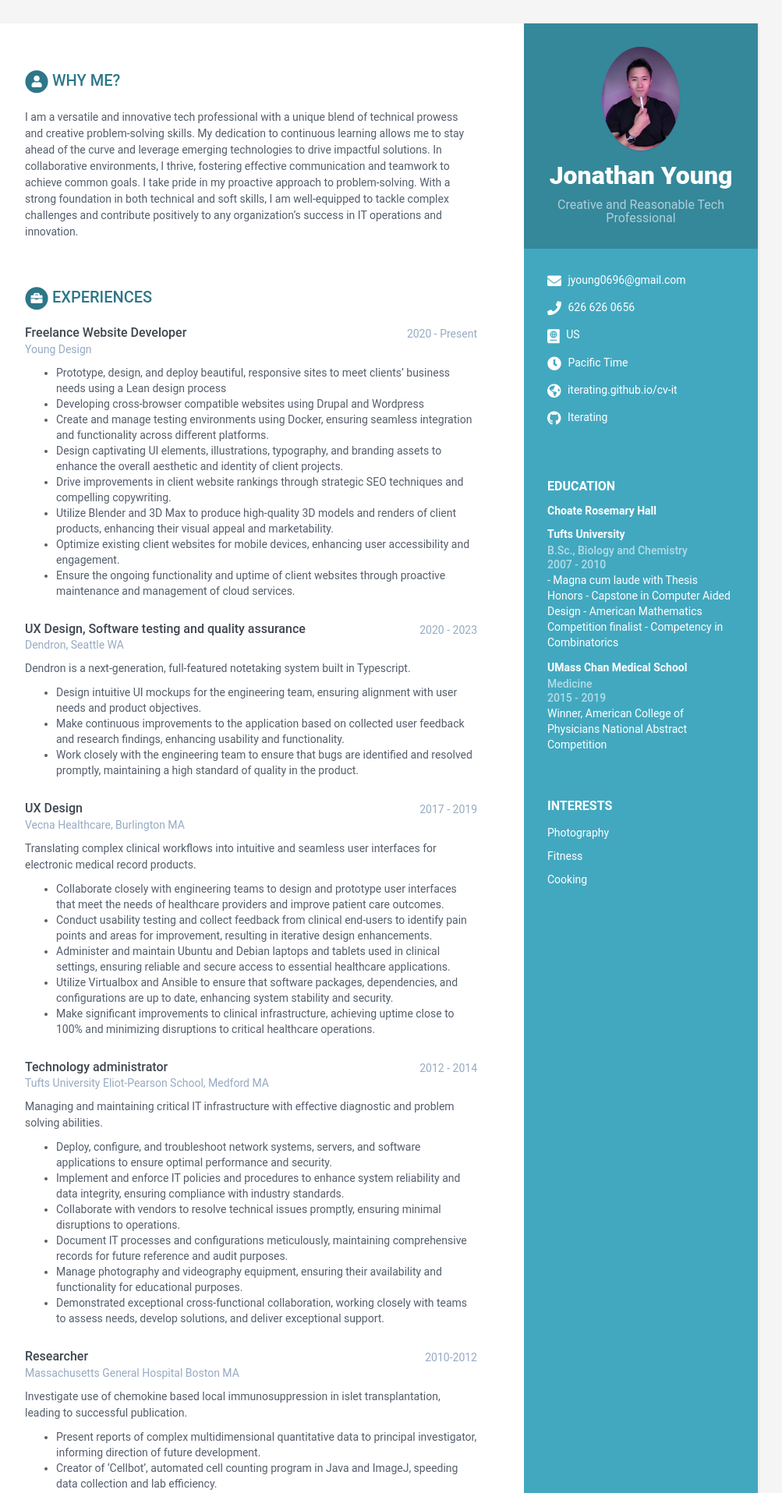
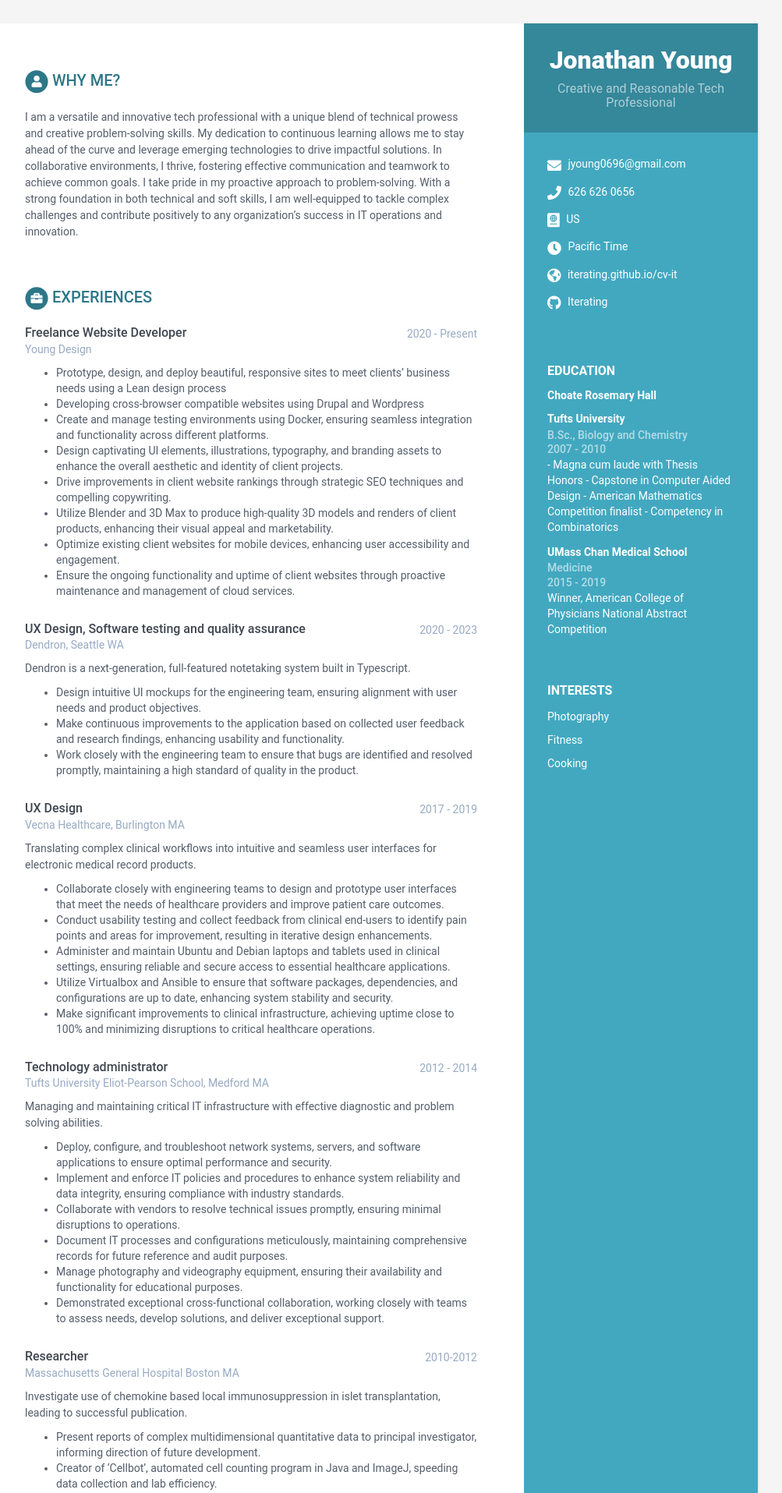
Before and after one commit to iterating/cv-fitness, a Jekyll site: the page built from index.html, in a window 1280 px wide. Shown: the top 1915 px of the page at 78% size, without its empty margins (168-1171 px from the left). Built offline with Jekyll 4.4.1, drawn with Linux system fonts in a browser that asks for light colours.

Commit message:
remove photo

```diff
--- a/_data/data.yml
+++ b/_data/data.yml
@@ -5,7 +5,7 @@ sidebar:
     # Profile information
     name: Jonathan Young
     tagline: Creative and Reasonable Tech Professional
-    avatar: Profile(100x100).jpg #place a 100x100 picture inside /assets/images/ folder and provide the name of the file below
+    avatar: # Profile(100x100).jpg #place a 100x100 picture inside /assets/images/ folder and provide the name of the file below
 
     # Sidebar links
     email: jyoung0696@gmail.com
```
